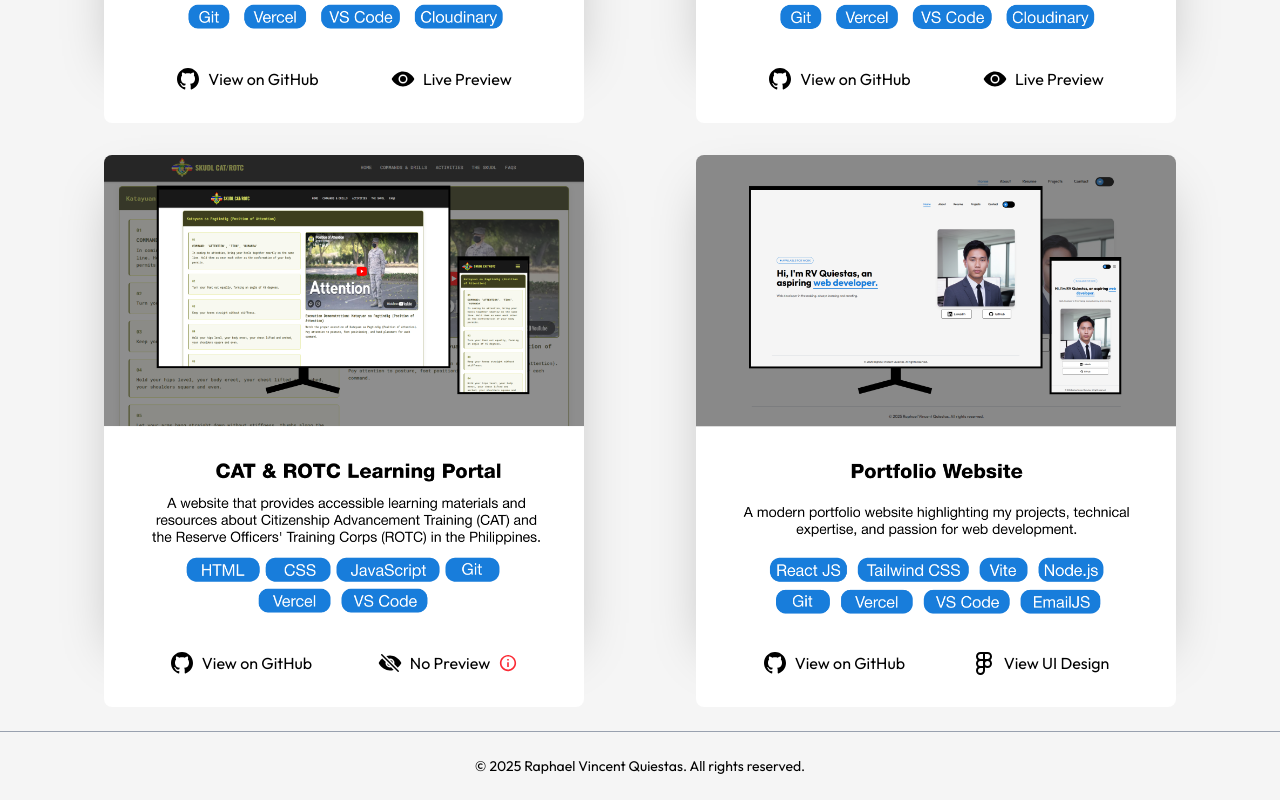
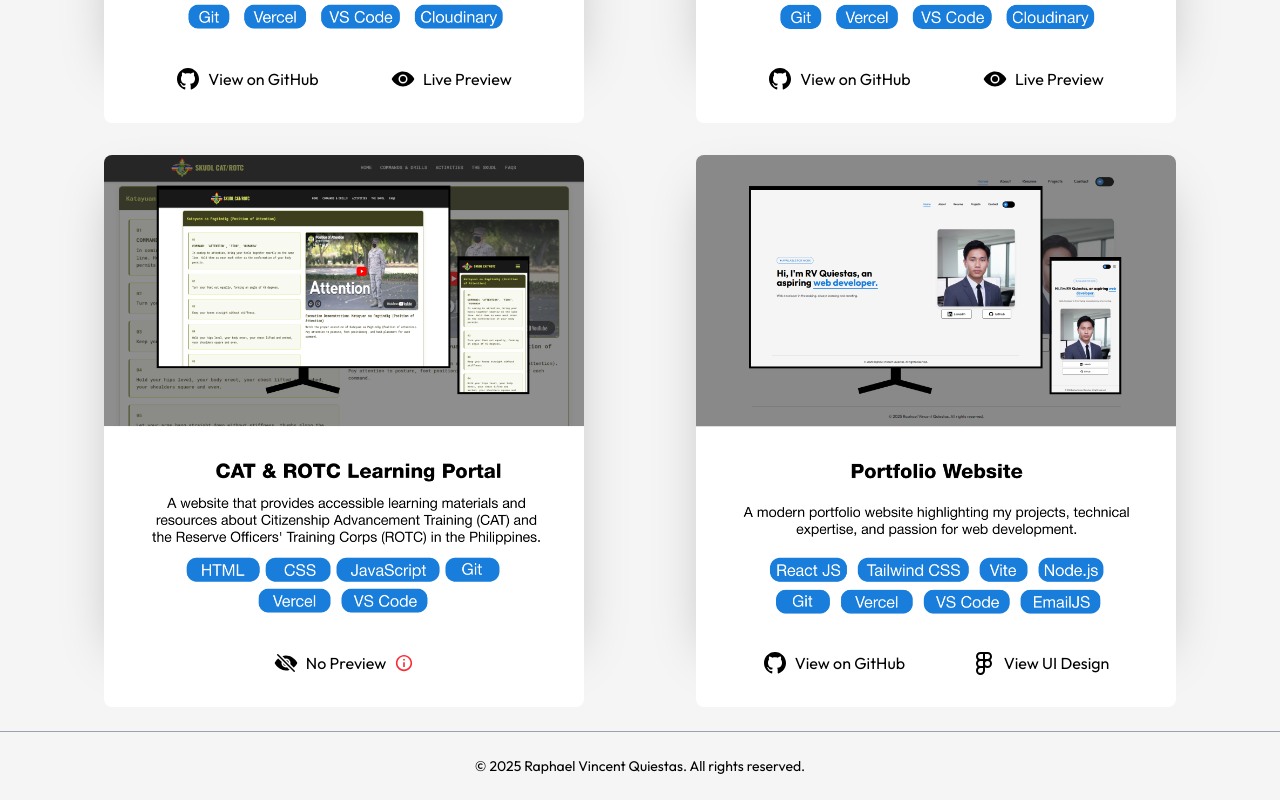
Before and after one commit to rvquiestas/my-portfolio, a React (Vite) app in the folder frontend/: page /projects in a window 1280 px wide. Shown: the part 777-1577 px from the top of the page. Built offline with nearby package versions, Linux system fonts and the light colour scheme; the HTML template or start-up script is replaced by a standard one.

Commit message:
Remove GitHub Link in SKUDL Website Project

```diff
--- a/frontend/src/components/ProjectsCard.jsx
+++ b/frontend/src/components/ProjectsCard.jsx
@@ -46,7 +46,7 @@ const ProjectsCard = () => {
             src={theme === "dark" ? assets.darkProj2 : assets.lightProj2}
             />
             <div className='flex items-center justify-evenly rounded-b-lg pt-4 pb-8 bg-project-bg text-primary'>
-                <a href="https://github.com/rvquiestas/SKUDL_Website" target="_blank" rel="noopener noreferrer" className="flex items-center gap-2 hover:text-secondary"><GrGithub className="sm:w-6 sm:h-6"/>View on GitHub</a>
+                {/* <a href="https://github.com/rvquiestas/SKUDL_Website" target="_blank" rel="noopener noreferrer" className="flex items-center gap-2 hover:text-secondary"><GrGithub className="sm:w-6 sm:h-6"/>View on GitHub</a> */}
 
                 {/* No Preview Button + Info Icon */}
                 <div className="flex items-center gap-2 relative group">
```
